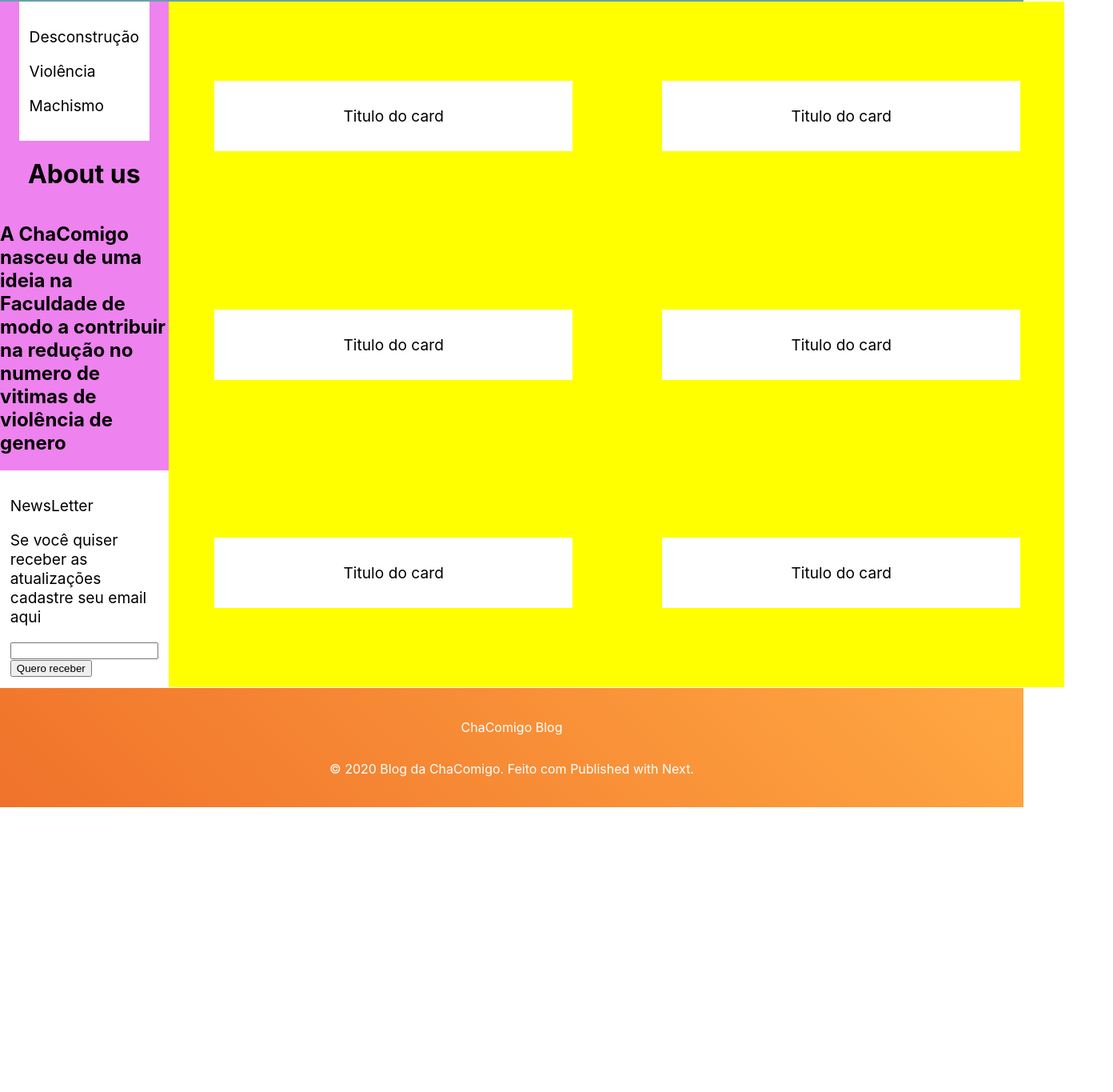
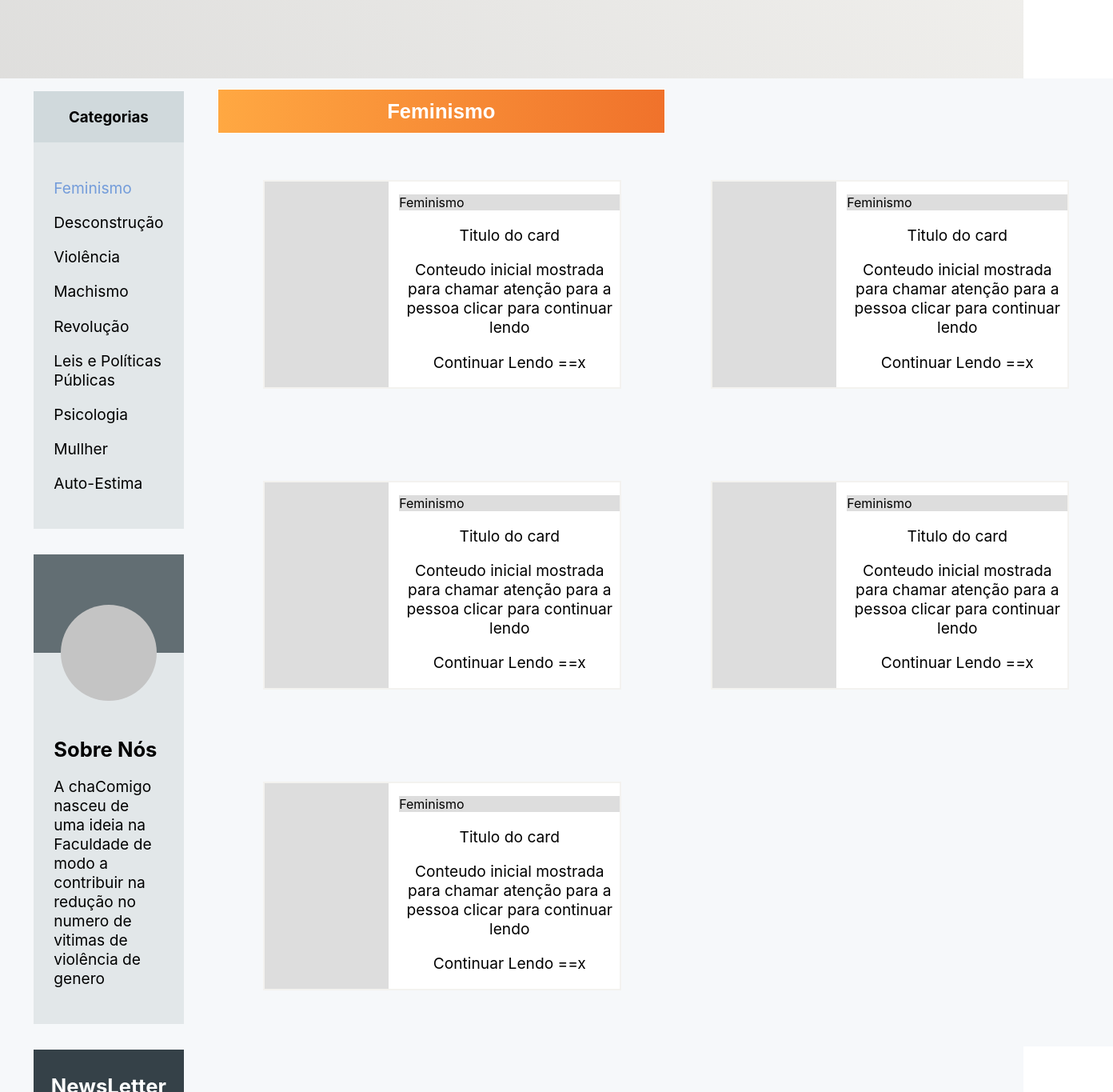
Before and after one commit to gislainejessica/blog-chacomigo, a Next.js app: page /home in a window 1280 px wide. Shown: the part 302-1667 px from the top of the page at 80% size, 1392 px wide, since content can reach past the window. Before the commit the page ends 1311 px from the top, so only its background shows below. Built offline with nearby package versions, Linux system fonts and the light colour scheme.

Commit message:
strured home

```diff
--- /dev/null
+++ b/components/About/index.tsx
@@ -0,0 +1,27 @@
+import React from 'react'
+import { Container, Title, Picture, Text, Header, Content } from './styles'
+
+const About: React.FC = () => {
+  return (
+    <Container >
+      <Header />
+      <Picture />
+      <Content>
+        <Title>
+          Sobre Nós
+      </Title>
+        <Text>
+          A chaComigo nasceu
+          de uma ideia na Faculdade
+          de modo a contribuir
+          na redução no numero
+          de vitimas de violência
+          de genero
+      </Text>
+      </Content>
+
+    </Container>
+  );
+};
+
+export default About;
--- /dev/null
+++ b/components/About/styles.ts
@@ -0,0 +1,53 @@
+import styled from 'styled-components';
+
+
+export const Header = styled.div`
+  width: 'auto';
+  height: 7.7rem;
+  background:#626E73;
+  position: 'absolute';
+  /* margin: 1rem ; */
+  /* padding: .8rem; */
+`;
+
+export const Picture = styled.div`
+  width: 120px;
+  height: 120px;
+  background:#C4C4C4;
+  border-radius: 50%;
+  position: 'relative';
+  display: flex;
+  align-self: center;
+  margin: -60px auto 2px;
+  /* margin: 1rem ; */
+  /* padding: .8rem; */
+`;
+
+
+export const Container = styled.div`
+  display: flex;
+  flex-direction: column;
+  /* width: 95%; */
+  height: 'auto';
+  background:#E2E7E9;
+  margin: 1rem ;
+  /* padding: .8rem; */
+`;
+
+export const Content = styled.div`
+  /* width: 95%; */
+  /* height: 'auto';
+  background:#E2E7E9;
+  margin: 1rem ;  */
+  padding: 1.6rem;
+`;
+
+export const Title = styled.h1`
+  font-size: 1.6rem;
+  font-weight: Bold;
+`;
+
+export const Text = styled.p`
+  font-size: 1.2rem;
+  font-weight: normal;
+`;
--- a/components/Card/index.tsx
+++ b/components/Card/index.tsx
@@ -1,14 +1,28 @@
 import React from 'react'
-import { Container, Text } from './styles'
+import { Container, Text, Tag, Image } from './styles'
 
-const Categories: React.FC = () => {
+const Card: React.FC = () => {
   return (
     <Container >
-      <Text>
-        Titulo do card
-      </Text>
+      <Image />
+      <div>
+        <Tag>
+          Feminismo
+        </Tag>
+        <Text>
+          Titulo do card
+        </Text>
+        <Text>
+          Conteudo inicial mostrada para
+          chamar atenção para a pessoa
+          clicar para continuar lendo
+        </Text>
+        <Text>
+          Continuar Lendo ==x
+        </Text>
+      </div>
     </Container>
   );
 };
 
-export default Categories;
+export default Card;
--- a/components/Card/styles.ts
+++ b/components/Card/styles.ts
@@ -5,11 +5,29 @@ export const Container = styled.div`
   height: 'auto';
   background:#fff;
   margin: 3.6rem ;
-  padding: .8rem;
+  /* padding: .8rem; */
+  display: flex;
+  border: 2px solid #f3f2ef;
 `;
 
 export const Text = styled.p`
   font-size: 1.2rem;
   font-weight: normal;
-  text-align: center
+  text-align: center;
+  margin-left: .8rem;
 `;
+
+export const Tag = styled.p`
+  font-size: 1rem;
+  font-weight: normal;
+  text-align: left;
+  background:#ddd;
+  margin-left: .8rem;
+`;
+
+
+export const Image = styled.div`
+  width: 100%;
+  height: 'auto';
+  background:#ddd;
+`;
--- a/components/Categories/index.tsx
+++ b/components/Categories/index.tsx
@@ -1,9 +1,16 @@
 import React from 'react'
-import { Container, Text } from './styles'
+import { Container, Header, Text, TextColor, Content } from './styles'
 
 const Categories: React.FC = () => {
   return (
     <Container >
+      <Header>
+        <h3>Categorias</h3>
+      </Header>
+      <Content>
+        <TextColor>
+          Feminismo
+        </TextColor>
         <Text>
           Desconstrução
         </Text>
@@ -13,6 +20,22 @@ const Categories: React.FC = () => {
         <Text>
           Machismo
         </Text>
+        <Text>
+          Revolução
+        </Text>
+        <Text>
+          Leis e Políticas Públicas
+        </Text>
+        <Text>
+          Psicologia
+        </Text>
+        <Text>
+          Mullher
+        </Text>
+        <Text>
+          Auto-Estima
+        </Text>
+      </Content>
     </Container>
   );
 };
--- a/components/Categories/styles.ts
+++ b/components/Categories/styles.ts
@@ -1,14 +1,34 @@
 import styled from 'styled-components';
 
 export const Container = styled.div`
-  /* width: 95%; */
   height: 'auto';
-  background:#fff;
-  /* margin: 1rem ; */
-  padding: .8rem;
+  background:#E2E7E9;
+  margin: 1rem ;
+`;
+
+
+export const Content = styled.div`
+  padding: 1.6rem;
+`;
+
+export const Header = styled.div`
+  width: 'auto';
+  height: 4rem;
+  background:#D0D9DC;
+  text-align: center;
+  display: flex;
+  justify-content: center;
+  align-items: center;
+
 `;
 
 export const Text = styled.p`
   font-size: 1.2rem;
   font-weight: normal;
 `;
+
+export const TextColor = styled.p`
+  font-size: 1.2rem;
+  font-weight: normal;
+  color: #739CDA;
+`;
--- a/components/Header/styles.ts
+++ b/components/Header/styles.ts
@@ -11,6 +11,7 @@ export const Container = styled.div`
   flex-direction: row;
   justify-content: space-between;
   align-items: center;
+  position: fixed;
 `;
 
 export const Logo = styled.h1`
--- a/components/Newsletter/index.tsx
+++ b/components/Newsletter/index.tsx
@@ -1,21 +1,23 @@
 import React from 'react'
-import { Container, Text } from './styles'
+import { Container, Text, Title, Press, Input } from './styles'
 
 const Newsletter: React.FC = () => {
   return (
     <Container >
-      <Text>
+      <Title>
         NewsLetter
-      </Text>
+      </Title>
       <Text>
         Se você quiser receber
         as atualizações
         cadastre seu email aqui
       </Text>
-      <input />
-      <button>
-        Quero receber
-      </button>
+      <Input />
+      <Press>
+        <p>
+          Quero receber
+        </p>
+      </Press>
     </Container>
   );
 };
--- a/components/Newsletter/styles.ts
+++ b/components/Newsletter/styles.ts
@@ -2,13 +2,48 @@ import styled from 'styled-components';
 
 export const Container = styled.div`
   /* width: 95%; */
+  display: flex;
+  flex-direction: column;
+  align-items: center;
   height: 'auto';
-  background:#fff;
-  /* margin: 1rem ; */
+  background:#354148;
+  margin: 1rem ;
   padding: .8rem;
+`;
+export const Title = styled.h1`
+  font-size: 1.6rem;
+  font-weight: Bold;
+  color: #fff;
+  text-align: center;
 `;
 
 export const Text = styled.p`
   font-size: 1.2rem;
   font-weight: normal;
+  color: #fff;
+  text-align: center;
 `;
+
+export const Press = styled.button`
+  font-size: 1.2rem;
+  font-weight: normal;
+  color: #3C96CA;
+  background:#fff;
+  text-align: center;
+  border: none;
+  border-radius: .8rem;
+
+  width: 80%;
+  margin: 1rem ;
+`;
+
+
+export const Input = styled.input`
+
+  background: #384953;
+  border: 2px solid #3C96CA;
+  border-radius: .8rem;
+  height: 2.5rem;
+  width: 80%;
+  margin: 1rem ;
+`;
--- a/pages/home.tsx
+++ b/pages/home.tsx
@@ -5,10 +5,12 @@ import Footer from '../components/Footer'
 
 import styles from '../styles/Article.module.css'
 
-import { Container } from '../styles/pages/Home'
+import { Container, Tag } from '../styles/pages/Home'
 import Categories from '../components/Categories'
 import Newsletter from '../components/Newsletter'
 import Card from '../components/Card'
+import About from '../components/About'
+import Link from 'next/link'
 
 export default function Home() {
   return (
@@ -23,30 +25,25 @@ export default function Home() {
       <main className={styles.main}>
         <div className={styles.sidebar}>
           <Categories />
-
-          <h1> About us </h1>
-          <h2>
-            A ChaComigo nasceu
-            de uma ideia na Faculdade
-            de modo a contribuir
-            na redução no numero
-            de vitimas de violência
-            de genero
-          </h2>
+          <About />
           <Newsletter />
-
         </div>
 
         <div className={styles.content}>
-          {/* <button> Femenismo </button> */}
+          <Tag> Feminismo </Tag>
+          <div />
+          <Link href="article">
+            <Card />
+          </Link>
+
           <Card />
           <Card />
           <Card />
           <Card />
-          <Card />
-          <Card />
+
         </div>
       </main>
+
 
       <Footer />
     </div>
--- a/styles/Article.module.css
+++ b/styles/Article.module.css
@@ -5,7 +5,9 @@
   flex-direction: column;
   /* justify-content: center;
   align-items: center; */
-  background:turquoise
+  /* background:turquoise; */
+  background: linear-gradient(45deg, #c9c9c9,  #f3f2ef);
+
 }
 
 .main {
@@ -14,18 +16,18 @@
   display: flex;
   flex-direction: row;
   justify-content: space-between;
-  /* align-items: center; */
-  background:wheat
+  align-items: flex-start;
+  background:#f6f8fa;
+  /* padding: 0 1.6rem; */
 }
 
 .content {
-  background:yellow;
+  padding: .8rem 0;
 
-  /* flex:1; */
+  background:#f6f8fa;
   display: grid;
-  grid-template-columns: 1fr 1fr;
-  /* flex-direction: column; */
-  justify-content: center;
+  grid-template-columns: 2fr 2fr;
+  /* justify-content: center; */
   align-items: center;
 
   min-width: 70rem;
@@ -33,11 +35,13 @@
 
 .sidebar{
   /* min-width: 6rem; */
-  background:violet;
+  background:#f6f8fa;
   display: flex;
   flex-direction: column;
-  justify-content: center;
-  align-items: center;
+  /* justify-content: center; */
+  /* align-items: center; */
+    padding: 0 1.6rem;
+
 }
 
 .footer {
--- a/styles/pages/Home.ts
+++ b/styles/pages/Home.ts
@@ -2,6 +2,19 @@ import styled from 'styled-components';
 
 export const Container = styled.div`
   width: 100%;
-  height: 15rem;
-  background: #69A1AC
+  /* height: 15rem; */
+  height: 30vh;
+  /* background: #69A1AC; */
+  margin-bottom: 10rem;
 `;
+
+export const Tag = styled.button`
+  /* background: #739CDA; */
+  background: linear-gradient(-90deg, #F0722B,  #FFA842);
+
+  color: #fff;
+  border: 1px solid #fff;
+  padding: .8rem;
+  font-weight: bold;
+  font-size: 1.6rem;
+`;
```
Lines whose indentation alone changed are shown as unchanged.
